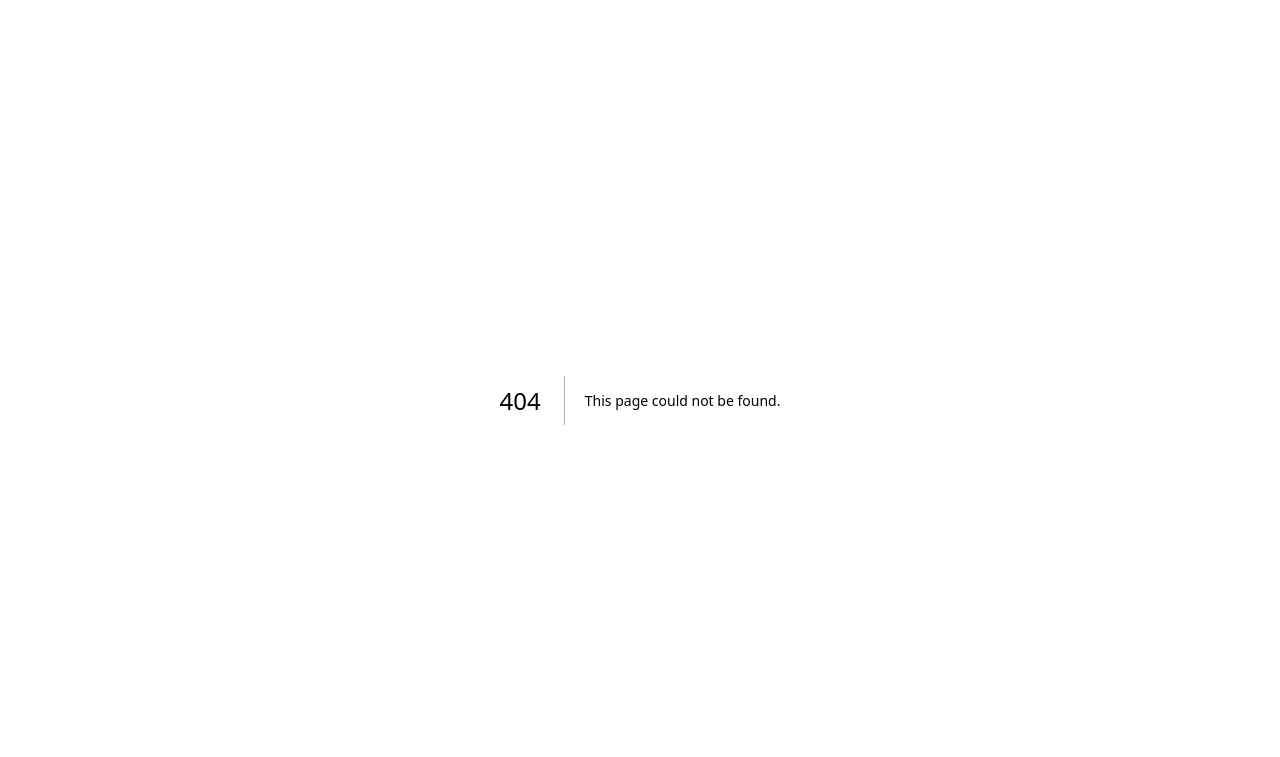
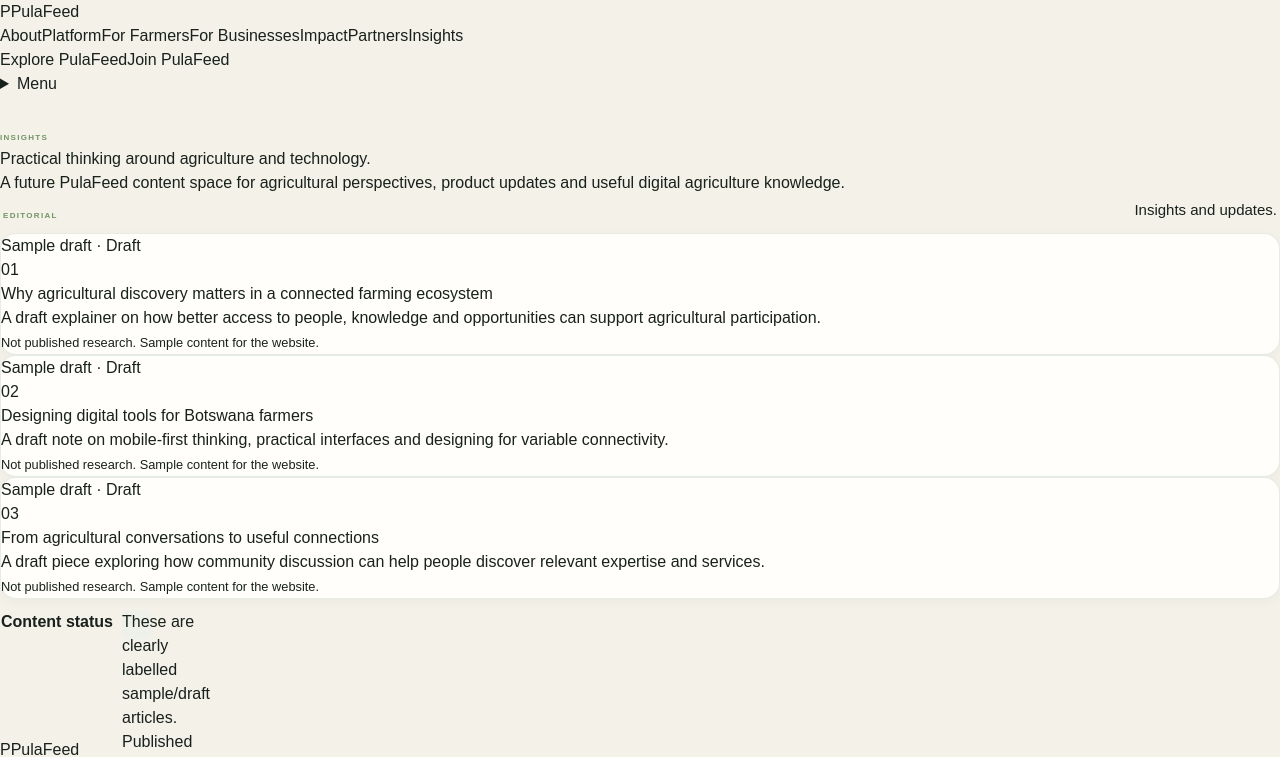
Before and after one commit to Cageyprogrammer/pulafeed, a Next.js app: page /insights in a window 1280 px wide. Before the commit this address had no page. Shown: the top 757 px of the page. Built offline with nearby package versions, Linux system fonts and the light colour scheme; no server answers.

Commit message:
Add PulaFeed Insights page

```diff
--- /dev/null
+++ b/app/insights/page.tsx
@@ -0,0 +1,3 @@
+import {PageShell,SectionTitle} from '@/components/site';
+const posts=[['Sample draft','Why agricultural discovery matters in a connected farming ecosystem','A draft explainer on how better access to people, knowledge and opportunities can support agricultural participation.'],['Sample draft','Designing digital tools for Botswana farmers','A draft note on mobile-first thinking, practical interfaces and designing for variable connectivity.'],['Sample draft','From agricultural conversations to useful connections','A draft piece exploring how community discussion can help people discover relevant expertise and services.']];
+export default function Insights(){return <PageShell eyebrow="INSIGHTS" title="Practical thinking around agriculture and technology." text="A future PulaFeed content space for agricultural perspectives, product updates and useful digital agriculture knowledge."><section className="section"><div className="container"><SectionTitle eyebrow="EDITORIAL" title="Insights and updates."/><div className="articleGrid">{posts.map((p,i)=><article className="article card" key={p[1]}><span>{p[0]} · Draft</span><div className="articleNumber">0{i+1}</div><h2>{p[1]}</h2><p>{p[2]}</p><small>Not published research. Sample content for the website.</small></article>)}</div></div></section><section className="section tinted"><div className="container notice"><strong>Content status</strong><span>These are clearly labelled sample/draft articles. Published PulaFeed research and verified agricultural insights will be added as they become available.</span></div></section></PageShell>}
```
